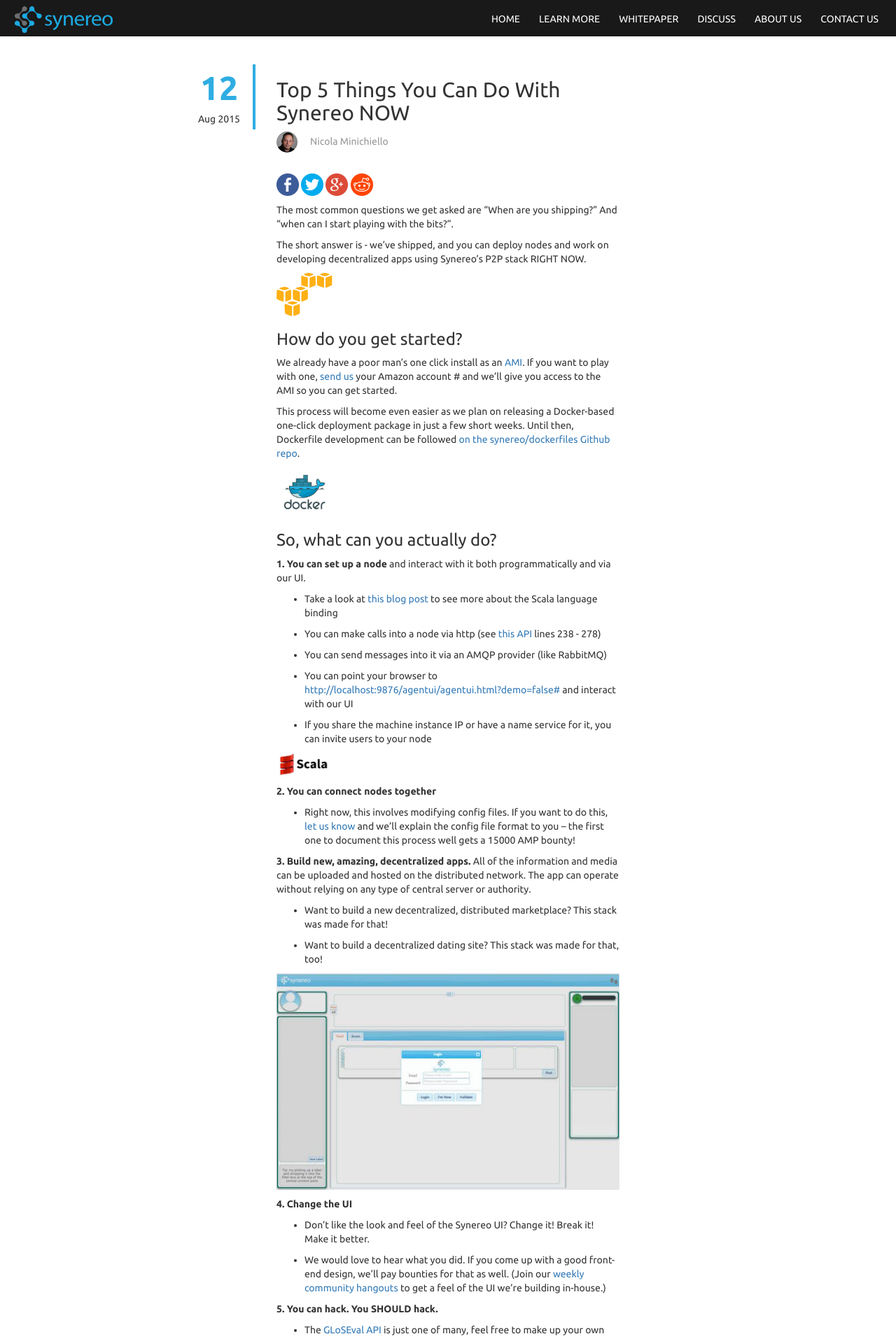
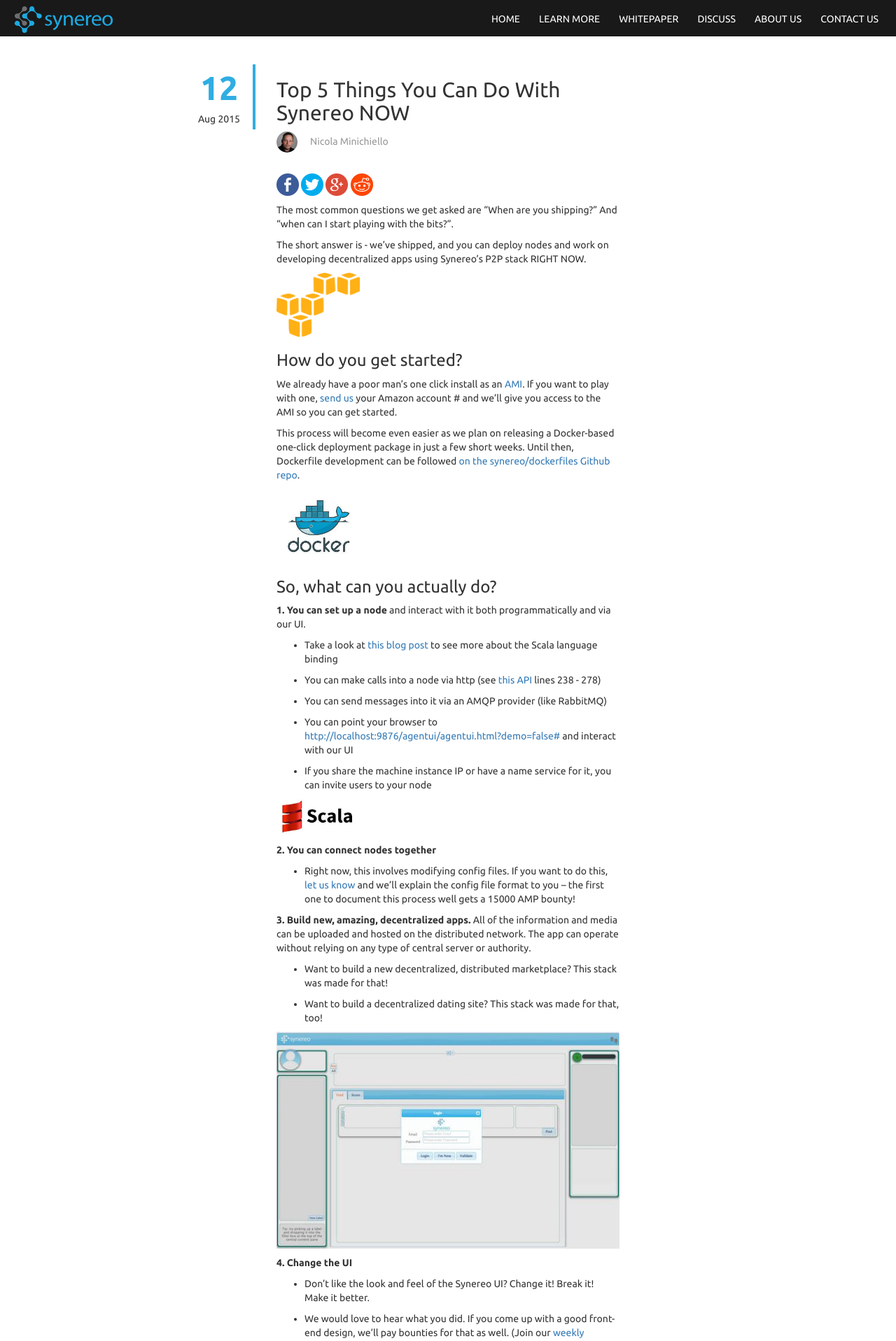
Before and after one commit to synereo/blog.synereo.com, a Jekyll site: the page built from _posts/2015-08-12-top-5-things-you-can-do-with-synereo-now.markdown, in a window 1280 px wide. Shown: the top 1917 px of the page at 70% size. Built offline with Jekyll 4.4.1, drawn with Linux system fonts in a browser that asks for light colours; nearby versions of some CDN libraries; a script that is not in the unit is left out.

Commit message:
fixed pix #2
fixed pix #2

```diff
--- a/_posts/2015-08-12-top-5-things-you-can-do-with-synereo-now.markdown
+++ b/_posts/2015-08-12-top-5-things-you-can-do-with-synereo-now.markdown
@@ -10,7 +10,7 @@
 
 The short answer is - we’ve shipped, and you can deploy nodes and work on developing decentralized apps using Synereo’s P2P stack RIGHT NOW.
 
-![image alt text](/img/uploads/aws.png){: style="width: 80px"}
+![image alt text](/img/uploads/aws.png){: style="width: 120px"}
 
 ### How do you get started?
 
@@ -18,7 +18,7 @@
 
 This process will become even easier as we plan on releasing a Docker-based one-click deployment package in just a few short weeks. Until then, Dockerfile development can be followed [on the synereo/dockerfiles Github repo](http://github.com/synereo/dockerfiles).
 
-![image alt text](/img/uploads/docker.jpg){: style="width: 80px"}
+![image alt text](/img/uploads/docker.jpg){: style="width: 120px"}
 
 ### So, what can you actually do?
 
@@ -34,7 +34,7 @@
 
 * If you share the machine instance IP or have a name service for it, you can invite users to your node
 
-![image alt text](/img/uploads/scala.jpg){: style="width: 80px"}
+![image alt text](/img/uploads/scala.jpg){: style="width: 120px"}
 
 **2.** **You can connect nodes together**
 
```
